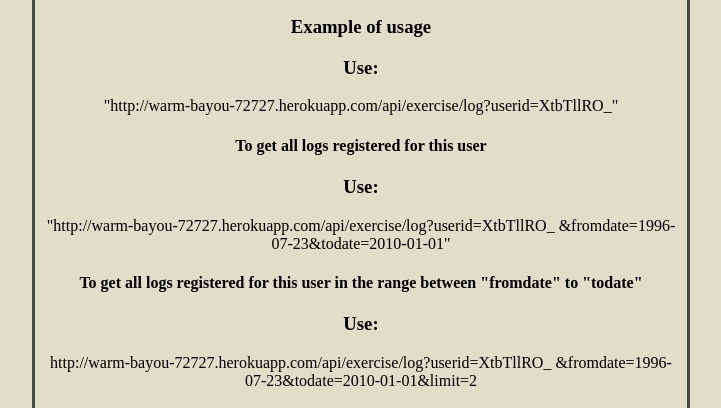
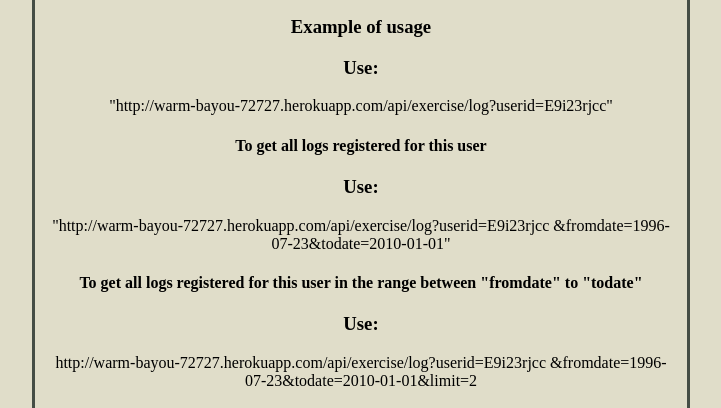
Before and after one commit to Armandilho/API--Exercise-Tracker, a website: page public/index.html in a window 1280 px wide. Shown: the part 329-737 px from the top of the page, without its empty margins (279-1000 px from the left). Drawn offline with Linux system fonts and the light colour scheme.

Commit message:
html page fixed

```diff
--- a/public/index.html
+++ b/public/index.html
@@ -42,14 +42,14 @@
             <ul class="teste">
                 <li>
                     <h3>Use:</h3>
-                    "http://warm-bayou-72727.herokuapp.com/api/exercise/log?userid=XtbTllRO_"
+                    "http://warm-bayou-72727.herokuapp.com/api/exercise/log?userid=E9i23rjcc"
                 </li>
                 <h4>
                     To get all logs registered for this user
                 </h4>
                 <li>
                     <h3>Use:</h3>
-                    "http://warm-bayou-72727.herokuapp.com/api/exercise/log?userid=XtbTllRO_
+                    "http://warm-bayou-72727.herokuapp.com/api/exercise/log?userid=E9i23rjcc
                     &fromdate=1996-07-23&todate=2010-01-01"
                 </li>
                 <h4>
@@ -58,7 +58,7 @@
                 </h4>
                 <li>
                     <h3>Use:</h3>
-                    http://warm-bayou-72727.herokuapp.com/api/exercise/log?userid=XtbTllRO_
+                    http://warm-bayou-72727.herokuapp.com/api/exercise/log?userid=E9i23rjcc
                     &fromdate=1996-07-23&todate=2010-01-01&limit=2
                 </li>
                 <h4>
```
